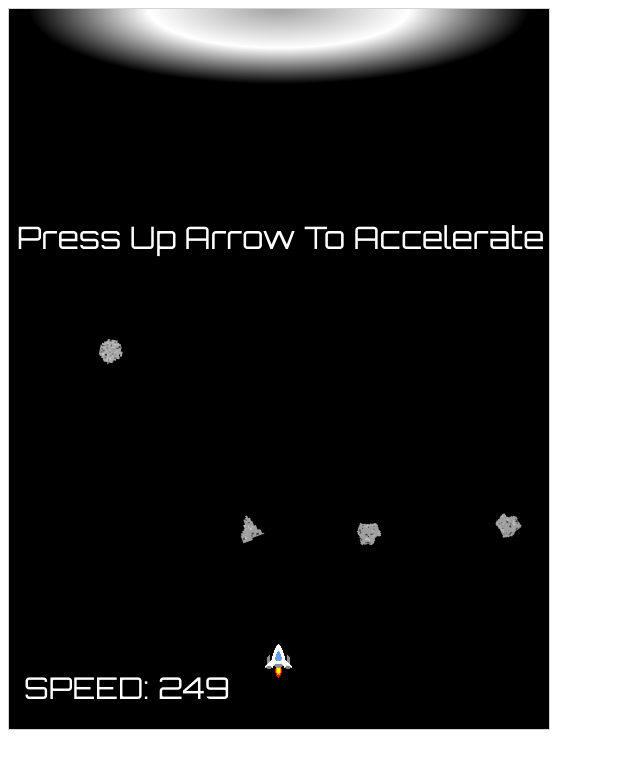
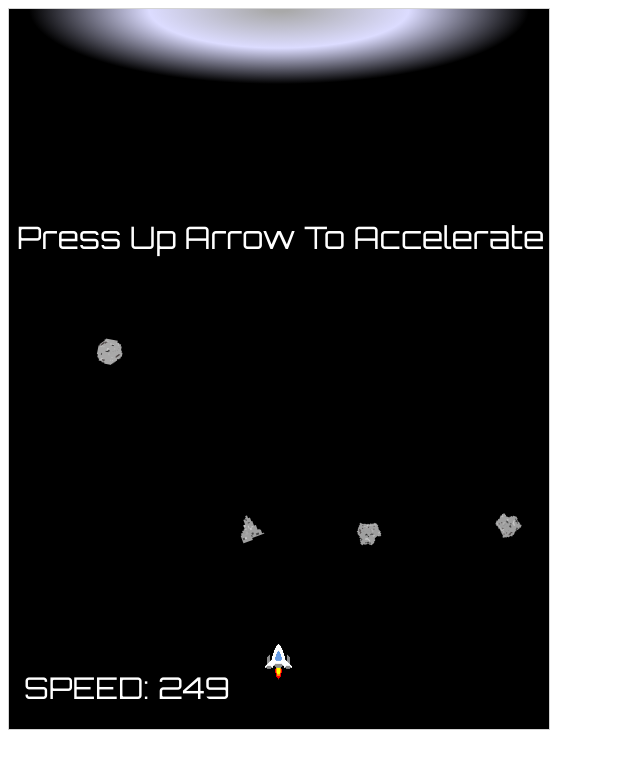
Before and after one commit to Tomo3030/KesselRun, a plain HTML site: page try2.html in a window 1280 px wide. Shown: the whole page, without its empty margins (0-640 px from the left). Drawn offline with Linux system fonts and the light colour scheme.

Commit message:
changed finish line color. moved images to image folder.

```diff
--- a/objects.js
+++ b/objects.js
@@ -16,7 +16,7 @@
                 myGameArea.keys[e.keyCode] = false;
             })
             this.obstacles = [];
-            this.astroidType = ["astroid1.png","astroid2.png","astroid3.png","astroid4.png","astroid5.png","astroid6.png" ]
+            this.astroidType = ["images/astroid1.png","images/astroid2.png","images/astroid3.png","images/astroid4.png","images/astroid5.png","images/astroid6.png" ]
         },
 
         clear : function(){
@@ -35,6 +35,8 @@
             this.image.src = color;
             this.cropPosX = 0;
             this.cropPosY = 0;
+        }
+        if(this.type == "gradient"){
         }
         this.color = color;
         this.width = width;
@@ -76,16 +78,13 @@
             } else if(this.type == 'gradient'){
                 let grd = ctx.createRadialGradient(this.width/2,0,10,this.width/2,0,250);
                 grd.addColorStop(0, "darkgray");
-                grd.addColorStop(.5, "white");
+                grd.addColorStop(.5, this.color);
                 grd.addColorStop(1,"black");
                 ctx.save();
-                ctx.globalAlpha = alpha;
                 ctx.scale(1,.3);
                 ctx.fillStyle = grd;
                 ctx.fillRect(this.x, this.y, this.width, this.height);
                 ctx.restore();
-            } else if(this.type == 'circle'){
-
             }
             else {
                 ctx.fillRect(this.x, this.y, this.width, this.height)
@@ -97,6 +96,13 @@
             this.x += this.speed * Math.sin(this.angle);
             this.y -= this.speed * Math.cos(this.angle);
         }
+
+        this.win = function(obstacle){
+            if(this.y < (0 - this.height)){
+                return true;
+            }
+        }
+
 
         this.crashWith = function(obstacle){
             //problems space ship is triangle. Not square.
@@ -110,10 +116,6 @@
             // let obstacleLeft = obstacle.x;
             // let obstacleRight = obstacle.x + (obstacle.width);
 
-            // let obstacleCx = obstacle.x - (obstacle.width/2);
-            // let obstacleCy = obstacle.y - (obstacle.height/2);
-            // let obstacleR = obstacle.width/2;
-
             // let crash = false;
 
             // if((shipFront < obstacleBack) && (shipBack > obstacleFront) && (shipLeft < obstacleRight) && (shipRight > obstacleLeft)){
@@ -123,31 +125,17 @@
                 // }
                 // return crash;
 
-            let distanceBetweenX = Math.abs(obstacle.x + (obstacle.width/2) - this.x - this.width/2);
-            //console.log(distanceBetweenX);
-            let distanceBetweenY = Math.abs(obstacle.y + (obstacle.height/2) - this.y - this.height/2);
-            let crash = false;
+                let distanceBetweenX = Math.abs(obstacle.x + (obstacle.width/2) - this.x - this.width/2) + 3;
+                let distanceBetweenY = Math.abs(obstacle.y + (obstacle.height/2) - this.y - this.height/2) + 3;
 
-            if(distanceBetweenX > (this.width/2 + (obstacle.width/2 + 2))){return crash;}
-            if(distanceBetweenY > (this.height/2 + (obstacle.width/2 + 2))){return crash;}
-            if(distanceBetweenX <= this.width/2 && distanceBetweenY <= this.height/2){
-                console.log(distanceBetweenX);
-                console.log('X');
-                crash = true;
-                return crash;
-            }
-            // if(distanceBetweenY <=this.height/2){
-            //     console.log('Y');
-            //     crash = true;
-            //     return crash;
-            // }
-            // let dx = distanceBetweenX - this.width/2;
-            // let dy = distanceBetweenY - this.height/2;
-            // if(dx * dx + dy * dy <= ((obstacle.width/2) * (obstacle.width/2))){
-            //     console.log("strage");
-            //     crash = true;
-            //     return crash;
-            // }
+
+                if(distanceBetweenX > (this.width/2 + (obstacle.width/2 + 2))){return false;}
+                if(distanceBetweenY > (this.height/2 + (obstacle.width/2 + 2))){return false;}
+                if(distanceBetweenX <= this.width/2 && distanceBetweenY <= this.height/2){return true;}
+
+                let dx = distanceBetweenX - (this.width/2 - 5);
+                let dy = distanceBetweenY - (this.height/2 - 5);
+                if(dx * dx + dy * dy <= ((obstacle.width/2) * (obstacle.width/2))){return true;}
             }
 
             this.offscreen = function(){
--- a/try2.html
+++ b/try2.html
@@ -13,14 +13,14 @@
     <link href="https://fonts.googleapis.com/css?family=Orbitron" rel="stylesheet">
     <script type="text/javascript" src="objects.js"></script>
     <script>
-        // 1) can't get obstacles to come from the left side.
-        // 2) ship crashes with obstacles too soon when approaching from the left. and too late from the right. or vice versa i'm not sure.
+        //need to remove finish line.
+        let backgroundColor = 255;
         let gameOn = true;
         let switcher = true;
         function startGame() {
             myGameArea.start();
-            myGamePiece = new component(28,36,"spaceship.png",(myGameArea.canvas.width/2), myGameArea.canvas.height * .95, "image");
-            finishBorder = new component(myGameArea.canvas.width, 300, "grd" ,0,0,"gradient");
+            myGamePiece = new component(28,36,"images/spaceship.png",(myGameArea.canvas.width/2), myGameArea.canvas.height * .95, "image");
+            finishBorder = new component(myGameArea.canvas.width, 300, "rgb(255,255,255)" ,0,0,"gradient");
             //the finish line is what the gamePiece must actually crashWith() in order to win.
             finishline = new component(myGameArea.canvas.width,28,"transparent",0,0);
             score = new component("30px","Orbitron","white",15,myGameArea.canvas.height -30,"text");
@@ -57,7 +57,7 @@
             checkKeyStroke();
             //make sure gamepiece doesn't go outside of canvas
             noOutOfBounds();
-
+            changeFinishColor();
         }
 
         function displayInstructions(){
@@ -155,7 +155,10 @@
         }
 
         function checkWin(){
-            if(myGamePiece.crashWith(finishline)){
+            // if(myGamePiece.y < 70){
+            //     finishBorder.color = 'white';
+
+                if(myGamePiece.y < 0 - myGamePiece.height){
                     // this just checks where along the x axis the game piece crosses the line. The player wants to cross line in the middle. This if statement below just makes sure the multplyer is >270 (canvas/2). becuase later calculateMuliplyer funtion turns the variable muliplyer into value of maximum two.
                     let multiplyer;
                     if(myGamePiece.x > (myGameArea.canvas.width/2)){
@@ -164,19 +167,20 @@
                         multiplyer = myGamePiece.x;
                     }
                     myGameArea.stop();
-                displaySpeed = new component("38px", "Orbitron", "white", 8, 120,"text");
+                    displaySpeed = new component("38px", "Orbitron", "fff", 8, 120,"text");
                     displaySpeed.text = "SPEED: " + (myGamePiece.speed * 1000).toFixed(0);
                     displaySpeed.update();
-                displayMultiplyer = new component("38px", "Orbitron", "white", 8, 170 ,"text");
+                    displayMultiplyer = new component("38px", "Orbitron", "fff", 8, 170 ,"text");
                     displayMultiplyer.text = "MULTIPLYER: " + calculateMultiplyer(multiplyer);
                     displayMultiplyer.update();
-                displayTotal = new component("38px", "Orbitron", "white", 8, 220 ,"text");
+                    displayTotal = new component("38px", "Orbitron", "fff", 8, 220 ,"text");
                     displayTotal.text = "TOTAL SCORE: " + (calculateMultiplyer(multiplyer) * myGamePiece.speed*1000).toFixed(0);
                     displayTotal.update();
                     myGamePiece.speed = 0;
                     gameOn = !gameOn;
                 }
             }
+
 
         function checkKeyStroke(){
             if(gameOn){
@@ -211,14 +215,12 @@
                 myGamePiece.y = (myGameArea.canvas.height- myGamePiece.height);
                 myGamePiece.speed -= .002;
             }
-            if(myGamePiece.y < finishline.height){
-                myGamePiece.y = (finishline.height);
-            }
+
         }
 
         // arguments should be straight, right or left, fullblast
         function animateSpaceship(direction){
-            if(myGameArea.frameNo%10==0){
+            if(myGameArea.frameNo%5==0){
 
                 if(direction == "straight"){
                     myGamePiece.cropPosY = 0;
@@ -250,8 +252,21 @@
                 }
             }
         }
+        function changeFinishColor(){
+            if(myGameArea.frameNo%7==0){
+                backgroundColor += -1;
+                finishBorder.color = "rgb(" + backgroundColor + "," + backgroundColor + ",255)";
+                if(myGamePiece.speed >= 4.5 && myGameArea.frameNo%15==0){
+                if(backgroundColor <= 0 && backgroundColor%2==0){
+                    finishBorder.color = "white";
+                }if(backgroundColor <= 0 && backgroundColor%2==1){
+                    finishBorder.color = "rgb(255,0,0)";
+                }
+            }
+        }
+    }
 
-
+    // "rgb(255," + backgroundColor + "," + backgroundColor + ")";
 
 
 
```
Also changed, not shown: astroid1.png (deleted), images/astroid1.png (added), images/astroid2.png (renamed from astroid2.png), images/astroid3.png (renamed from astroid3.png), images/astroid4.png (renamed from astroid4.png), images/astroid5.png (renamed from astroid5.png), images/astroid6.png (renamed from astroid6.png), images/spaceship.png (renamed from spaceship.png). Lines whose indentation alone changed are shown as unchanged.
